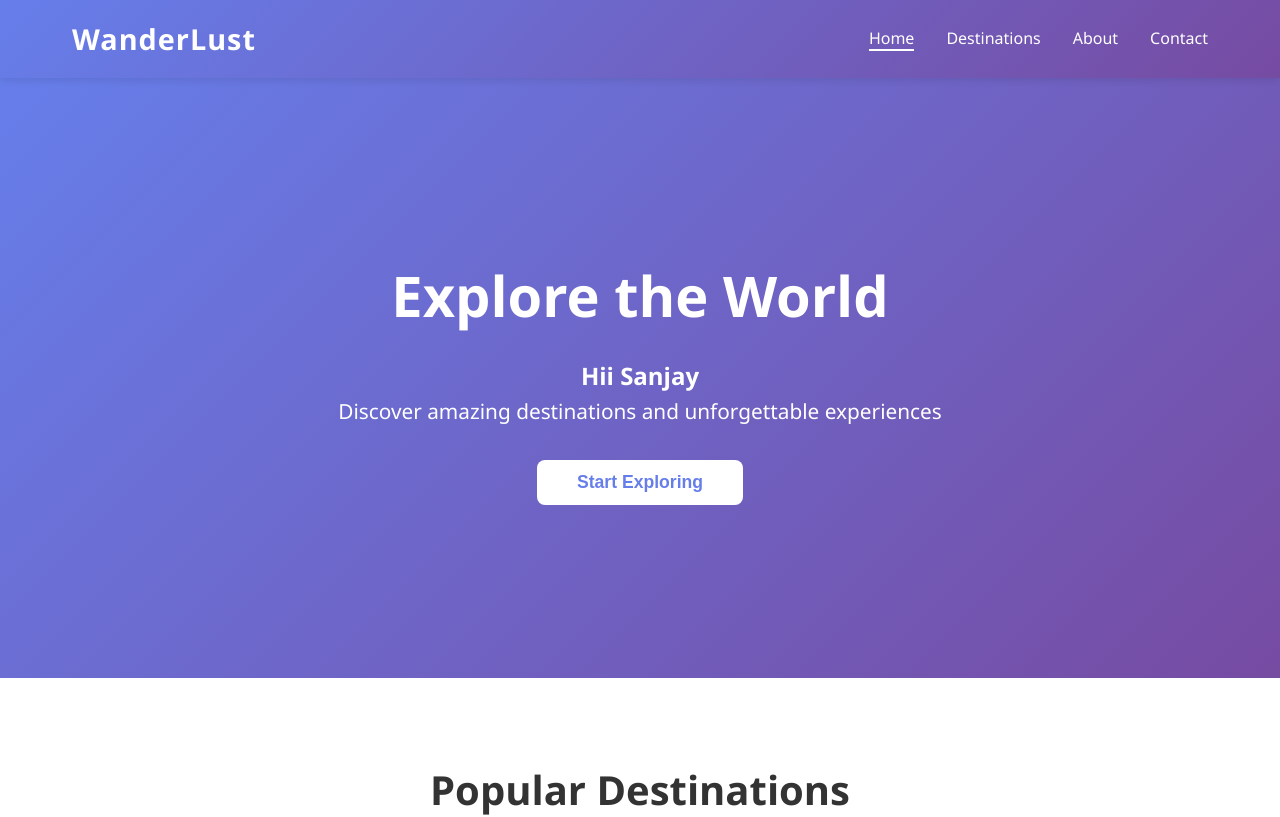
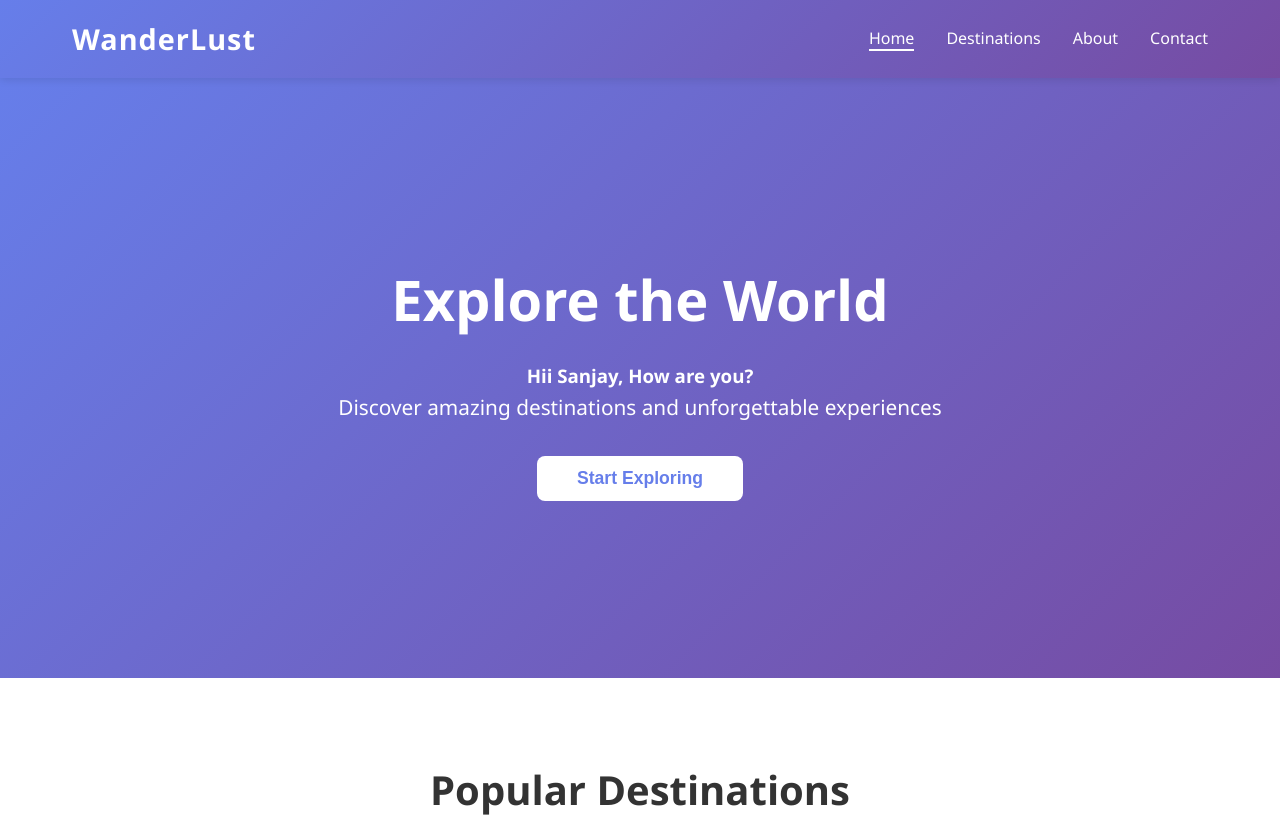
Before and after one commit to Sanjaykumar0102/GitCollab, a plain HTML site: page travel-website/index.html in a window 1280 px wide. Shown: the top 817 px of the page. Drawn offline with Linux system fonts and the light colour scheme.

Commit message:
added h3 tag

```diff
--- a/travel-website/index.html
+++ b/travel-website/index.html
@@ -29,7 +29,7 @@
     <section id="home" class="hero">
         <div class="hero-content">
             <h1>Explore the World</h1>
-            <h2> Hii Sanjay </h2>
+            <h3> Hii Sanjay, How are you? </h3>
             <p>Discover amazing destinations and unforgettable experiences</p>
             <button class="cta-button">Start Exploring</button>
         </div>
```
